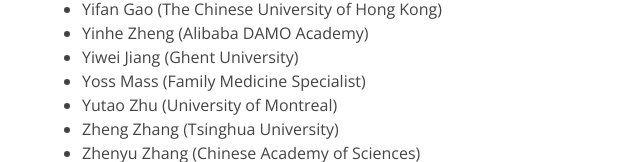
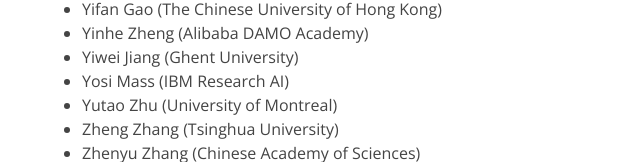
Before and after one commit to doc2dial/workshop2022, a plain HTML site: page index.html in a window 1280 px wide. Shown: the part 4416-4578 px from the top of the page, without its empty margins (0-640 px from the left). Drawn offline with nearby package versions, Linux system fonts and the light colour scheme.

Commit message:
fix an error

```diff
--- a/index.html
+++ b/index.html
@@ -578,7 +578,7 @@
                   <li>Yifan Gao (The Chinese University of Hong Kong)</li>
                   <li>Yinhe Zheng (Alibaba DAMO Academy)</li>
                   <li>Yiwei Jiang (Ghent University)</li>
-                  <li>Yoss Mass (Family Medicine Specialist)</li>
+                  <li>Yosi Mass (IBM Research AI)</li>
                   <li>Yutao Zhu (University of Montreal)</li>
                   <li>Zheng Zhang (Tsinghua University)</li>
                   <li>Zhenyu Zhang (Chinese Academy of Sciences)</li>
```
